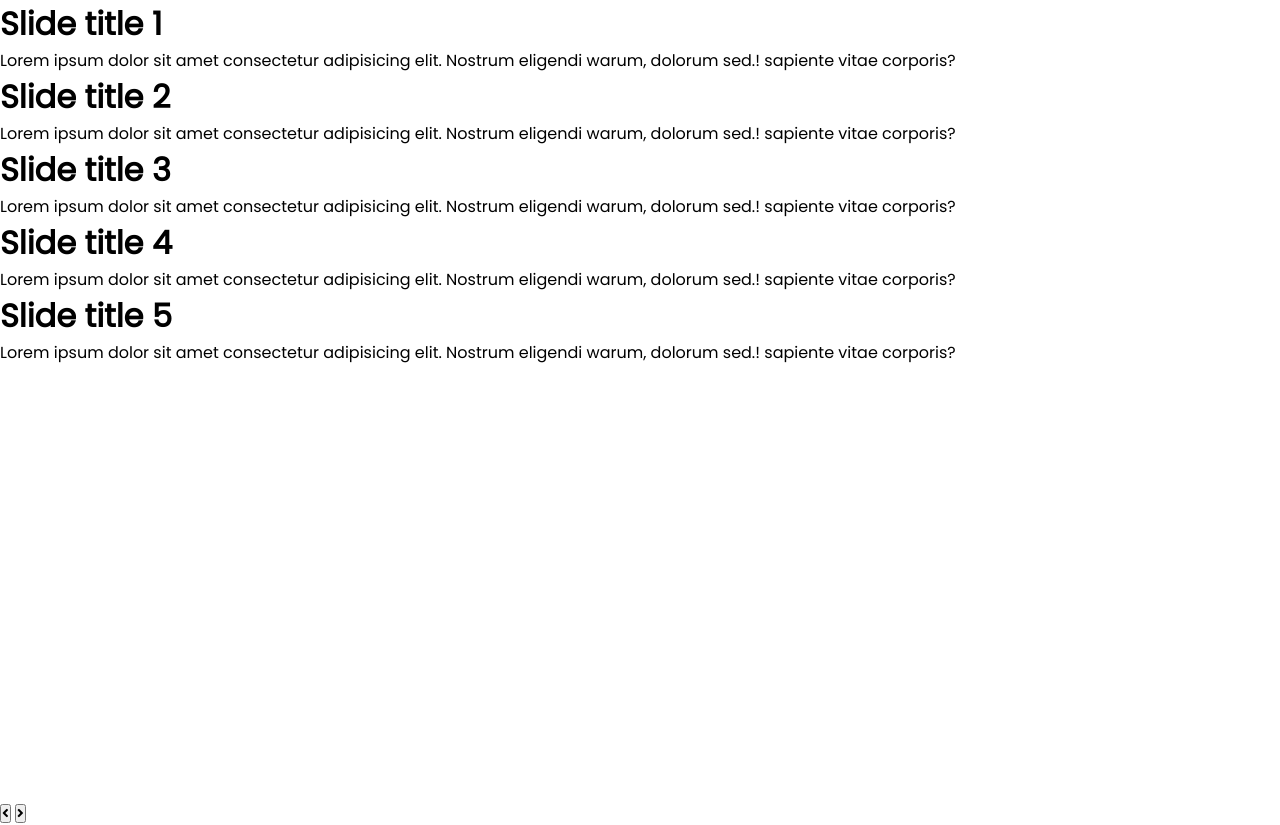
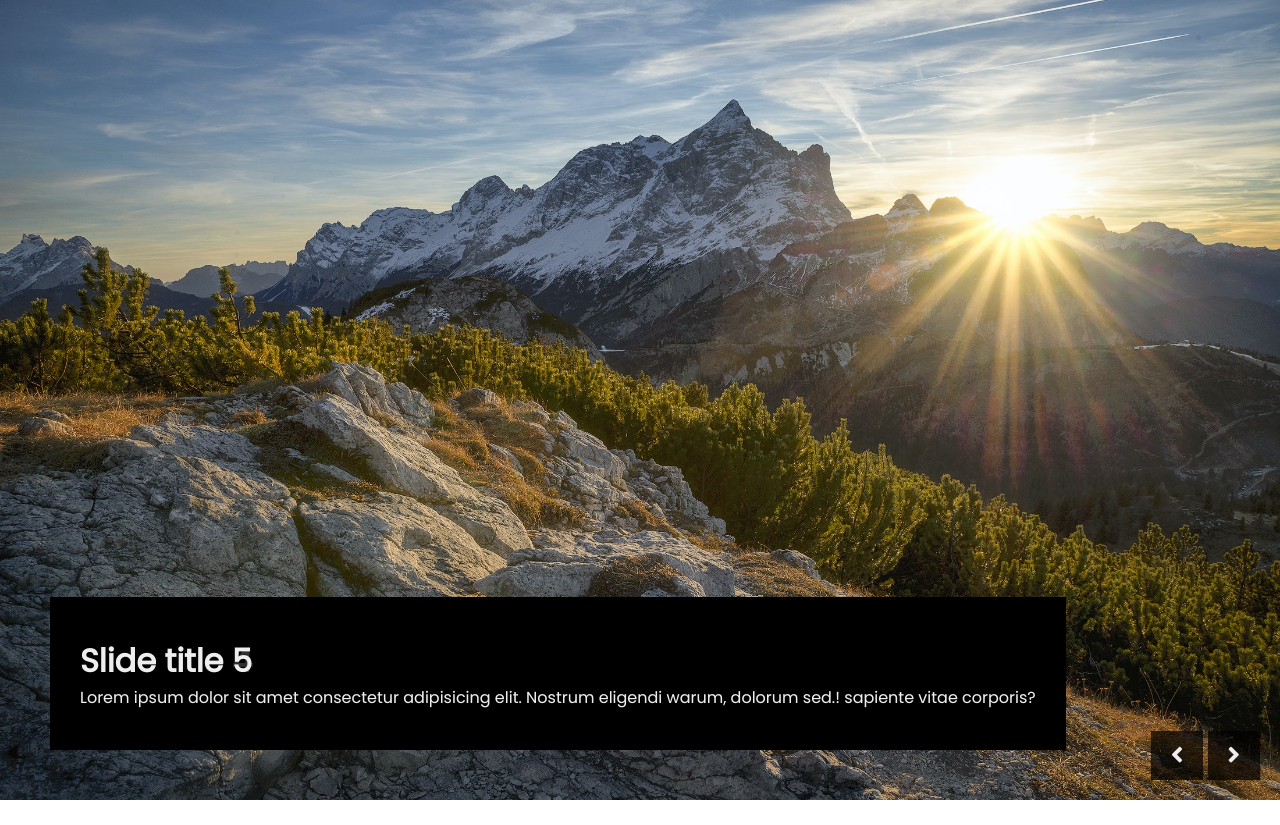
Before and after one commit to taner-97/Full-Screen-Slider, a plain HTML site: page index.html in a window 1280 px wide. After the commit the page ends 800 px from the top, so only its background shows below. Drawn offline with Linux system fonts and the light colour scheme.

Commit message:
CSS Design

```diff
--- a/index.html
+++ b/index.html
@@ -10,7 +10,7 @@
 </head>
 <body>
      <div class="slider">
-         <div class="slide">
+         <div class="slide active">
              <div class="inner">
                  <h1>Slide title 1</h1>
                  <p>Lorem ipsum dolor sit amet consectetur adipisicing elit. Nostrum eligendi warum, dolorum sed.!
@@ -38,7 +38,7 @@
             </div>
          </div>
      </div>
-     <div class="indicator">
+     <div class="indicators">
          <button id="prev"><i class="fas fa-angle-left"></i></button>
          <button id="next"><i class="fas fa-angle-right"></i></button>
      </div>
--- a/style.css
+++ b/style.css
@@ -10,9 +10,94 @@ body{
     font-family: 'Poppins', sans-serif;
 }
 
+
+
 .slider{
     position: relative;
     width: 100vw;
     height: 100vh;
     overflow: hidden;
 }
+
+.slide{
+    position: absolute;
+    top: 0;
+    left: 0;
+    width: 100%;
+    height: 100%;
+    opacity: 0;
+    transition: opacity .4s linear;
+}
+
+.active{
+    opacity: 1;
+}
+
+.slide .inner{
+    position: absolute;
+    bottom: 50px;
+    left: 50px;
+    background-color: rgba(0,0,0,.8);
+    color: #eee;
+    padding: 40px 30px;
+    opacity: 0;
+}
+
+.slide.active .inner{
+    opacity: 1;
+}
+
+.slide:nth-child(1){
+    background: url('./images/image1.jpg');
+    background-position: center;
+    background-repeat: no-repeat;
+    background-size: cover;
+}
+
+.slide:nth-child(2){
+    background: url('./images/image2.jpg');
+    background-position: center;
+    background-repeat: no-repeat;
+    background-size: cover;
+}
+
+.slide:nth-child(3){
+    background: url('./images/image3.jpg');
+    background-position: center;
+    background-repeat: no-repeat;
+    background-size: cover;
+}
+
+.slide:nth-child(4){
+    background: url('./images/image4.jpg');
+    background-position: center;
+    background-repeat: no-repeat;
+    background-size: cover;
+}
+
+.slide:nth-child(5){
+    background: url('./images/image5.jpg');
+    background-position: center;
+    background-repeat: no-repeat;
+    background-size: cover;
+}
+
+.indicators{
+    position: absolute;
+    bottom: 20px;
+    right: 20px;
+    cursor: default;
+}
+
+
+.indicators button{
+    padding: 10px 20px;
+    font-size: 25px;
+    background-color: rgba(0,0,0,.7);
+    color: #eee;
+    border: 0;
+}
+
+button:focus{
+    outline: none;
+}
```
Also changed, not shown: images/image1.jpg (added), images/image2.jpg (added), images/image4.jpg (added), 2 other files.
